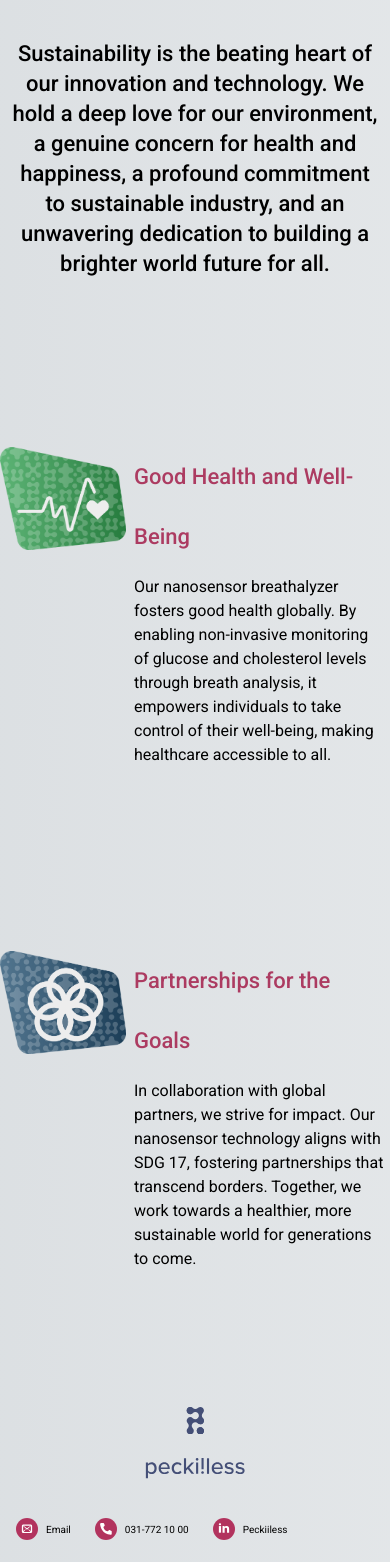
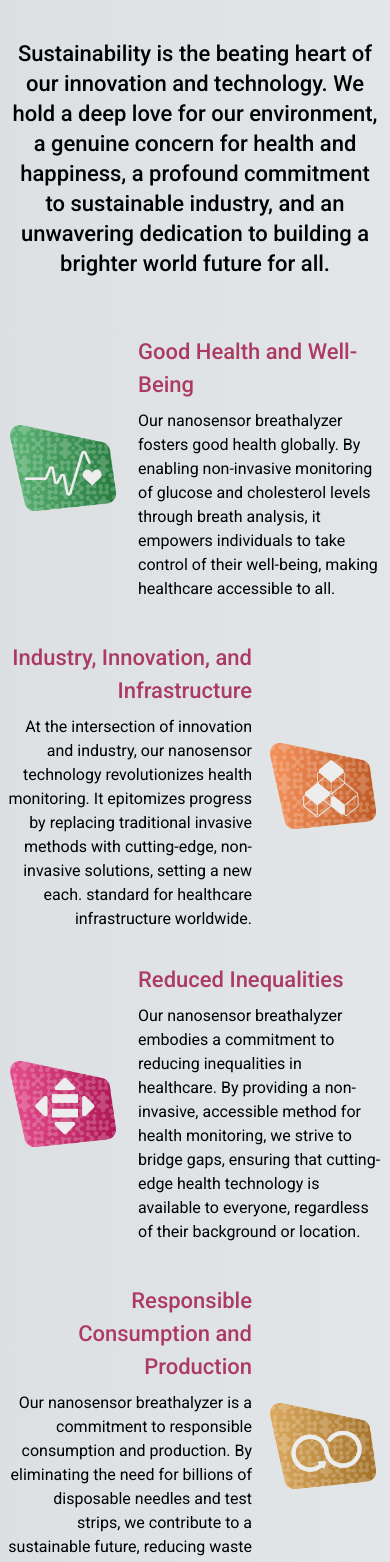
Before and after one commit to Peckiiless/peckiiless-website, a Next.js app: page /sustainability in a window 390 px wide. Shown: the part 432-1994 px from the top of the page. Built offline with nearby package versions, Linux system fonts and the light colour scheme.

Commit message:
add mobile sustainability benefits css

```diff
--- a/app/sustainability/BenefitsMobile.tsx
+++ b/app/sustainability/BenefitsMobile.tsx
@@ -3,23 +3,21 @@ import Image from "next/image";
 const BenefitsMobile = () => {
   return (
     <div>
-      <div className="grid grid-cols-12 mt-36">
-        <div className="col-span-4 justify-self-center pr-1 flex flex-col justify-between gap-20">
+      <div className="grid grid-cols-12 mt-8">
         <Image
           src="/images/green-s.png"
-            width={370}
-            height={301}
+          width={110}
+          height={90}
           alt="logo"
           priority={true}
-            className="justify-self-center"
+          className="col-span-4 place-self-center pr-1"
         />
-        </div>
-        <div className="col-span-8  flex flex-col justify-between gap-20 md:px-[4rem] px-1 self-center xs:text-[1.25rem] md:text-[1.75rem] text-[1rem]">
+        <div className="col-span-8 px-2 self-center text-[1rem]">
           <div>
-            <p className="font-medium xs:text-[2rem] md:text-[2.875rem] text-[1.375rem] text-primary-800 leading-[3.75rem] pb-2 lg:pb-10">
+            <p className="font-medium  text-[1.375rem] text-primary-800 pb-2">
               Good Health and Well-Being{" "}
             </p>
-            <p className="pb-10">
+            <p className="">
               Our nanosensor breathalyzer fosters good health globally. By
               enabling non-invasive monitoring of glucose and cholesterol levels
               through breath analysis, it empowers individuals to take control
@@ -28,13 +26,43 @@ const BenefitsMobile = () => {
           </div>
         </div>
       </div>
-      {/* <div className="grid grid-cols-12 mt-36">
-        <div className="text-right col-span-8  flex flex-col justify-between gap-20 md:px-[4rem] px-1 self-center xs:text-[1.25rem] md:text-[1.75rem] text-[1rem]">
+      <div className="grid grid-cols-12 mt-10">
+        <div className="text-right col-span-8 px-2 self-center text-[1rem]">
+          <p className="font-medium  text-[1.375rem] text-primary-800 pb-2">
+            Industry, Innovation, and Infrastructure
+          </p>
+          <p className="">
+            At the intersection of innovation and industry, our nanosensor
+            technology revolutionizes health monitoring. It epitomizes progress
+            by replacing traditional invasive methods with cutting-edge,
+            non-invasive solutions, setting a new each. standard for healthcare
+            infrastructure worldwide.
+          </p>
+        </div>
+        <Image
+          src="/images/orange.png"
+          width={110}
+          height={90}
+          alt="logo"
+          priority={true}
+          className="col-span-4 place-self-center pr-1"
+        />
+      </div>
+      <div className="grid grid-cols-12 mt-8">
+        <Image
+          src="/images/purple.png"
+          width={110}
+          height={90}
+          alt="logo"
+          priority={true}
+          className="col-span-4 place-self-center pr-1"
+        />
+        <div className="col-span-8 px-2 self-center text-[1rem]">
           <div>
-            <p className="font-medium xs:text-[2rem] md:text-[2.875rem] text-[1.375rem] text-primary-800 leading-[3.75rem] pb-2 lg:pb-10">
+            <p className="font-medium  text-[1.375rem] text-primary-800 pb-2">
               Reduced Inequalities
             </p>
-            <p className="pb-10">
+            <p className="">
               Our nanosensor breathalyzer embodies a commitment to reducing
               inequalities in healthcare. By providing a non- invasive,
               accessible method for health monitoring, we strive to bridge gaps,
@@ -42,55 +70,45 @@ const BenefitsMobile = () => {
               everyone, regardless of their background or location.
             </p>
           </div>
-          <div>
-            <p className="font-medium xs:text-[2rem] md:text-[2.875rem] text-[1.375rem] text-primary-800 leading-[3.75rem] pb-2 lg:pb-10">
+        </div>
+      </div>
+      <div className="grid grid-cols-12 mt-10">
+        <div className="text-right col-span-8 px-2 self-center text-[1rem]">
+          <p className="font-medium  text-[1.375rem] text-primary-800 pb-2">
             Responsible Consumption and Production
           </p>
-            <p className="hidden xs:block">
+          <p className="">
             Our nanosensor breathalyzer is a commitment to responsible
-              consumption and production. By eliminating the need for billions
-              of disposable needles and test strips, we contribute to a
-              sustainable future, reducing waste and promoting environmentally
-              conscious practices.
+            consumption and production. By eliminating the need for billions of
+            disposable needles and test strips, we contribute to a sustainable
+            future, reducing waste and promoting environmentally conscious
+            practices.
           </p>
         </div>
-        </div>
-        <div className="col-span-4 justify-self-center pr-1 flex flex-col justify-between gap-20">
         <Image
-            src="/images/purple.png"
-            width={370}
-            height={301}
+          src="/images/yellow.png"
+          width={110}
+          height={90}
           alt="logo"
           priority={true}
-            className="justify-self-center"
+          className="col-span-4 place-self-center pr-1"
         />
+      </div>
+      <div className="grid grid-cols-12 mt-8">
         <Image
-            src="/images/yellow.png"
-            width={370}
-            height={301}
+          src="/images/blue.png"
+          width={110}
+          height={90}
           alt="logo"
           priority={true}
-            className="justify-self-center"
+          className="col-span-4 place-self-center pr-1"
         />
-        </div>
-      </div> */}
-      <div className="grid grid-cols-12 mt-36">
-        <div className="col-span-4 justify-self-center pr-1 flex flex-col justify-between gap-20">
-          <Image
-            src="/images/blue.png"
-            width={370}
-            height={301}
-            alt="logo"
-            priority={true}
-            className="justify-self-center"
-          />
-        </div>
-        <div className="col-span-8  flex flex-col justify-between gap-20 md:px-[4rem] px-1 self-center xs:text-[1.25rem] md:text-[1.75rem] text-[1rem]">
+        <div className="col-span-8 px-2 self-center text-[1rem]">
           <div>
-            <p className="font-medium xs:text-[2rem] md:text-[2.875rem] text-[1.375rem] text-primary-800 leading-[3.75rem] pb-2 lg:pb-10">
+            <p className="font-medium  text-[1.375rem] text-primary-800 pb-2">
               Partnerships for the Goals
             </p>
-            <p className="pb-10">
+            <p className="">
               In collaboration with global partners, we strive for impact. Our
               nanosensor technology aligns with SDG 17, fostering partnerships
               that transcend borders. Together, we work towards a healthier,
```
Also changed, not shown: app/sustainability/BenefitsDesktop.tsx (+8 -21 lines). Lines whose indentation alone changed are shown as unchanged.
